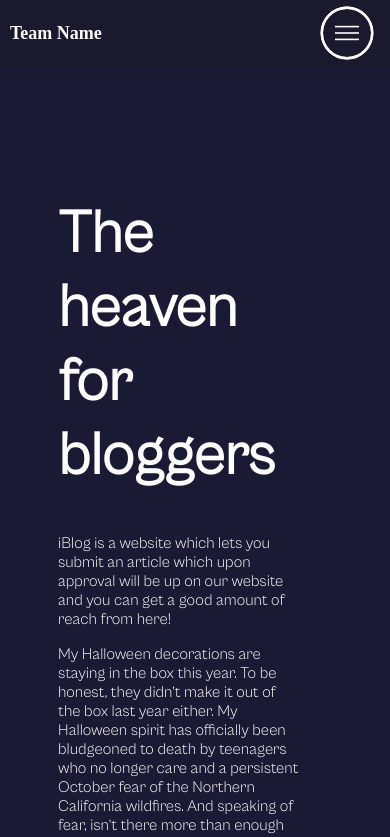
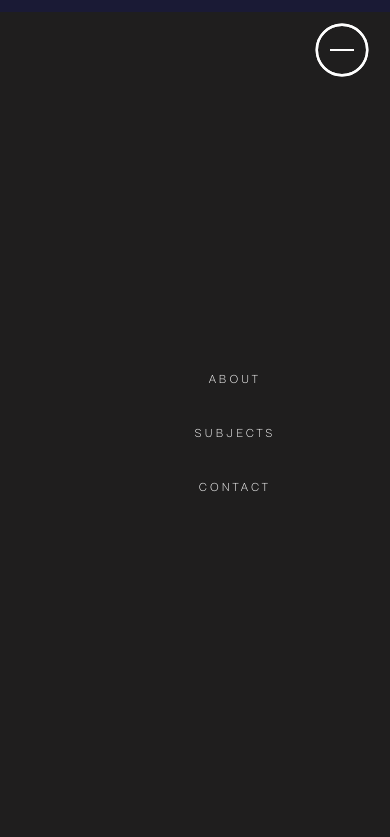
Before and after one commit to sanketshirsath226/BloggingWebsite, a plain HTML site: page web_client/index.html in a window 390 px wide. Both pictures are taken after a click on the element 347 px from the left and 33 px from the top of the page. Shown: the top 837 px of the page. Drawn offline with Linux system fonts and the light colour scheme.

Commit message:
Made header responsive

```diff
--- a/web_client/index.html
+++ b/web_client/index.html
@@ -3,8 +3,6 @@
 <head>
     <link rel="stylesheet" href="style.css">
     <link rel="stylesheet" href="utils.css">
-    <link rel="stylesheet" href="\assets\fonts\Fonts\WEB\css\cabinet-grotesk.css">
-
     <title>Home Assignment</title>
 </head>
 <body>
@@ -44,6 +42,6 @@
             <img src="\assets\images\man with pc.png" alt="iBlog">
         </div>
     </div>
-
+    <script src="main.js"></script>
 </body>
 </html>
--- /dev/null
+++ b/web_client/main.js
@@ -0,0 +1,21 @@
+const hamburger = document.querySelector('.header .nav-bar .nav-list .hamburger');
+const mobile_menu = document.querySelector('.header .nav-bar .nav-list ul');
+const menu_item = document.querySelectorAll('.header .nav-bar .nav-list ul li a');
+const header = document.querySelector('.header.con');
+
+hamburger.addEventListener('click', () => {
+	hamburger.classList.toggle('active');
+	mobile_menu.classList.toggle('active');
+});
+
+document.addEventListener('scroll', () => {
+	var scroll_position = window.scrollY;
+	header.style.backgroundColor = 'transparent';
+});
+
+menu_item.forEach((item) => {
+	item.addEventListener('click', () => {
+		hamburger.classList.toggle('active');
+		mobile_menu.classList.toggle('active');
+	});
+});
--- a/web_client/style.css
+++ b/web_client/style.css
@@ -2,6 +2,7 @@
 html {
   overflow: scroll;
   overflow-x: hidden;
+  overflow-y: scroll;
 }
 ::-webkit-scrollbar {
   width: 0;  /* Remove scrollbar space */
@@ -21,26 +22,32 @@ body{
 	z-index: 1000;
 	left: 0;
 	top: 0;
+	padding: 25px;
+	font-family: var(--font1);
 	width: 100vw;
-	height: auto;
 }
 #header .header {
 	min-height: 8vh;
-	background-color: rgba(31, 30, 30, 0.24);
+
 	transition: 0.3s ease background-color;
+}
+
+#header .brand{
+	margin: 10%;
 }
 #header .nav-bar {
 	display: flex;
 	align-items: center;
 	justify-content: space-between;
 	width: 100%;
-	height: 50%;
+	height: 50px;
 	max-width: 1300px;
 	padding: 0 10px;
 }
 #header .nav-list ul {
 	list-style: none;
 	position: absolute;
+	margin-right: 20px;
 	background-color: rgb(31, 30, 30);
 	width: 100vw;
 	height: 100vh;
@@ -58,7 +65,7 @@ body{
 	left: 0%;
 }
 #header .nav-list ul a {
-	font-size: 2.5rem;
+	font-size: 12sp;
 	font-weight: 500;
 	letter-spacing: 0.2rem;
 	text-decoration: none;
@@ -74,7 +81,7 @@ body{
 	left: 50%;
 	transform: translate(-50%, -50%) scale(0);
 	color: rgba(240, 248, 255, 0.021);
-	font-size: 13rem;
+	font-size: 12sp;
 	letter-spacing: 50px;
 	z-index: -1;
 	transition: 0.3s ease letter-spacing;
@@ -99,7 +106,7 @@ body{
 	z-index: 100;
 	cursor: pointer;
 	transform: scale(0.8);
-	margin-right: 20px;
+	margin-right: 50px;
 }
 #header .hamburger:after {
 	position: absolute;
@@ -170,7 +177,7 @@ body{
 #hero h1 {
 	display: block;
 	width: fit-content;
-	font-size: 4rem;
+	font-size: 50px;
 	position: relative;
 	color: transparent;
 	animation: text_reveal 0.5s ease forwards;
@@ -227,7 +234,7 @@ body{
 		display: inline-block;
 	}
 	#header .nav-list ul li a {
-		font-size: 1.8rem;
+		font-size: 20px;
 	}
 	#header .nav-list ul a:after {
 		display: none;
```
